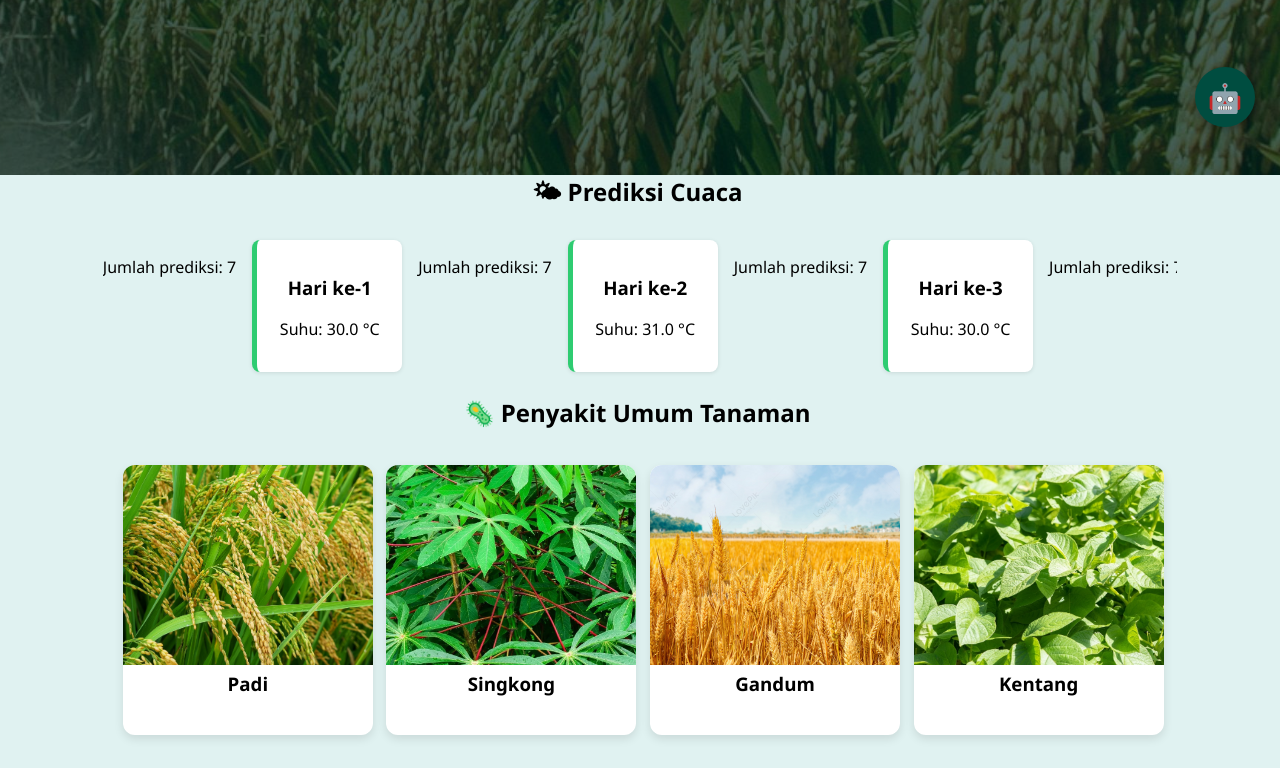
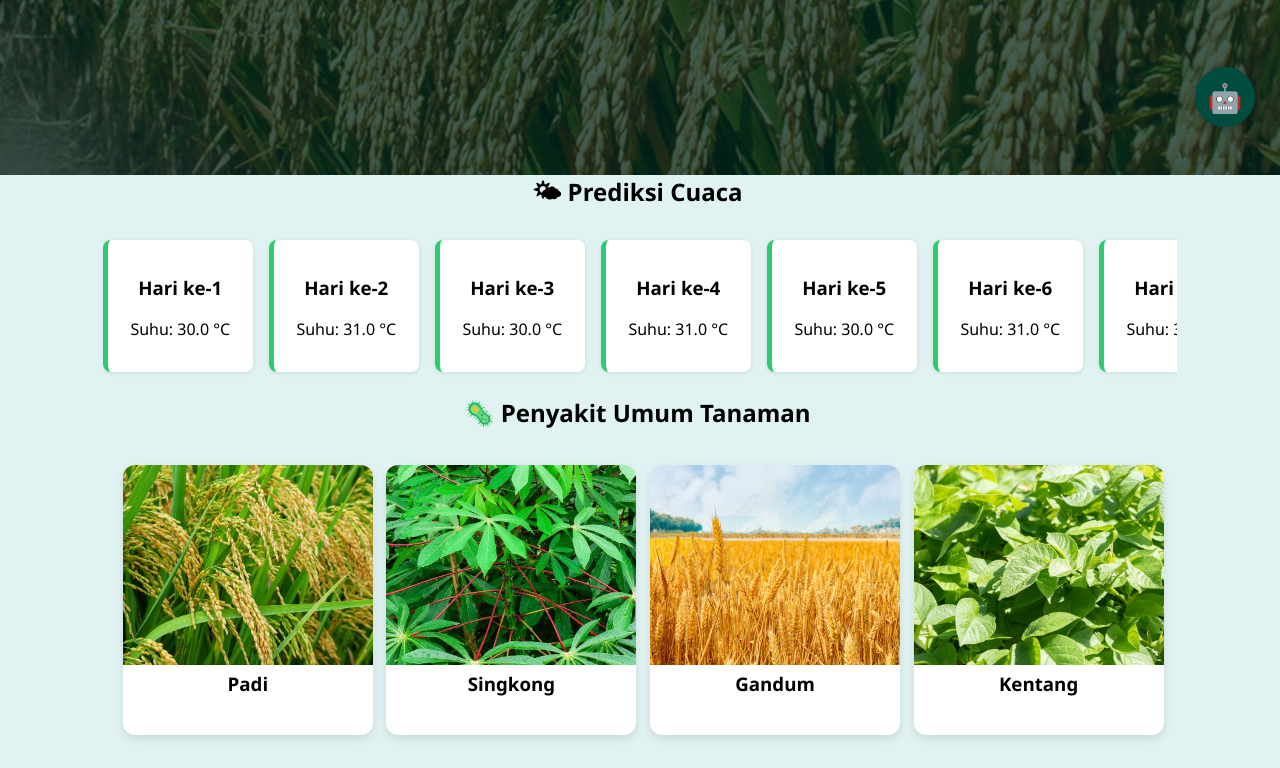
Before and after one commit to Sintasitinuriah/AgroVA-App, a Flask app: page /dashboard in a window 1280 px wide. Shown: the part 648-1416 px from the top of the page. Run offline with Flask 3, Linux system fonts and the light colour scheme; the visitor is signed in with stand-in values (Sample User, id 1).

Commit message:
Update dashboard.html

```diff
--- a/templates/dashboard.html
+++ b/templates/dashboard.html
@@ -17,7 +17,6 @@
         <div class="weather-grid" id="weather-forecast">
           {% if prediksi %}
             {% for item in prediksi %}
-            <p>Jumlah prediksi: {{ prediksi | length }}</p>
             <div class="weather-card">
               <h3>Hari ke-{{ item.day }}</h3>
               <p>Suhu: {{ item.temperature }} °C</p>
```
